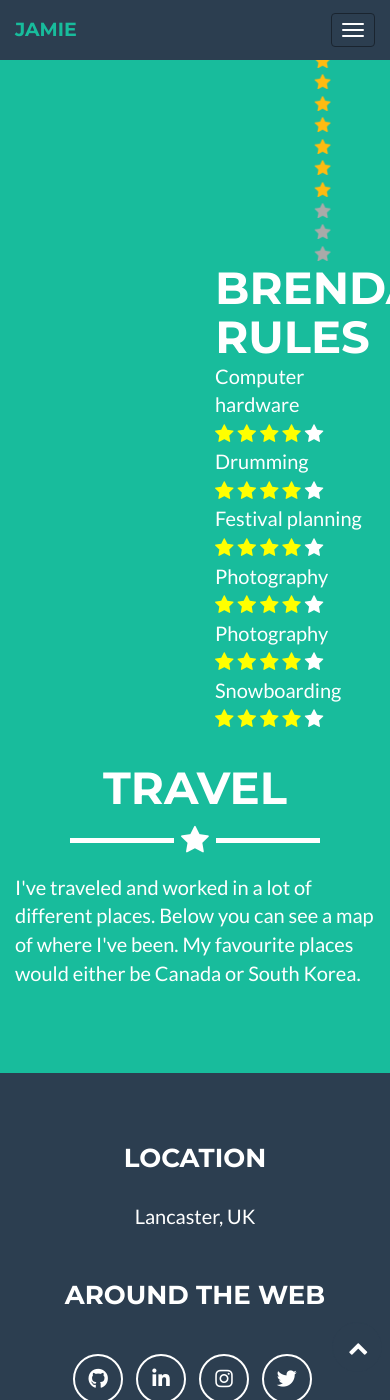
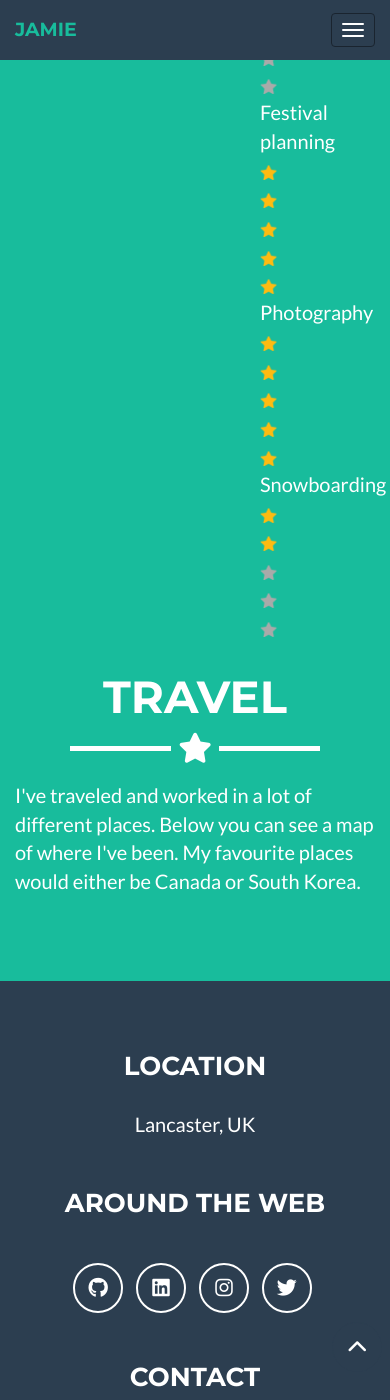
Before and after one commit to jamiedumayne/jamiedumayne.github.io, a Jekyll site: the page built from _posts/2014-07-18-project-1.markdown, in a window 390 px wide and 1400 px high, scrolled down 4813 px. Built offline with Jekyll 4.4.1, drawn with Linux system fonts in a browser that asks for light colours.

Commit message:
Update skills.html

```diff
--- a/_includes/skills.html
+++ b/_includes/skills.html
@@ -142,90 +142,36 @@
         <div class="col-lg-4 col-xs-2"></div>
           <div class="col-lg-2 col-xs-4">
             <p>Computer hardware<br>
-              Drumming<br>
-              Festival planning<br>
-              Photography<br>
-              Snowboarding<br>
-          </div>
-
-          <div class="col-lg-6 col-xs-4">
                <img src=img/star_full.png alt="Gold star" height="15">
                <img src=img/star_full.png alt="Gold star" height="15">
                <img src=img/star_full.png alt="Gold star" height="15">
                <img src=img/star_full.png alt="Gold star" height="15">
                <img src=img/star_empty.png alt="Empty star" height="15"><br>
-
+              Drumming<br>
                <img src=img/star_full.png alt="Gold star" height="15">
                <img src=img/star_full.png alt="Gold star" height="15">
                <img src=img/star_empty.png alt="Empty star" height="15">
                <img src=img/star_empty.png alt="Empty star" height="15">
                <img src=img/star_empty.png alt="Empty star" height="15"><br>
-
+              Festival planning<br>
                <img src=img/star_full.png alt="Gold star" height="15">
                <img src=img/star_full.png alt="Gold star" height="15">
                <img src=img/star_full.png alt="Gold star" height="15">
                <img src=img/star_full.png alt="Gold star" height="15">
                <img src=img/star_full.png alt="Gold star" height="15"><br>
-
+              Photography<br>
                <img src=img/star_full.png alt="Gold star" height="15">
                <img src=img/star_full.png alt="Gold star" height="15">
                <img src=img/star_full.png alt="Gold star" height="15">
                <img src=img/star_full.png alt="Gold star" height="15">
                <img src=img/star_full.png alt="Gold star" height="15"><br>
-
+              Snowboarding<br>
                <img src=img/star_full.png alt="Gold star" height="15">
                <img src=img/star_full.png alt="Gold star" height="15">
                <img src=img/star_empty.png alt="Empty star" height="15">
                <img src=img/star_empty.png alt="Empty star" height="15">
                <img src=img/star_empty.png alt="Empty star" height="15">
           </div>
-          <link rel="stylesheet" href="https://cdnjs.cloudflare.com/ajax/libs/font-awesome/4.7.0/css/font-awesome.min.css">
-<style>
-.checked {
-  color: yellow;
-}
-</style>
-</head>
-<body>
-
-<h2>Brenda Rules</h2>
-<p>Computer hardware<br>
-  <span class="fa fa-star checked"></span>
-  <span class="fa fa-star checked"></span>
-  <span class="fa fa-star checked"></span>
-  <span class="fa fa-star checked"></span>
-  <span class="fa fa-star"></span>
-
-Drumming<br>
-  <span class="fa fa-star checked"></span>
-  <span class="fa fa-star checked"></span>
-  <span class="fa fa-star checked"></span>
-  <span class="fa fa-star checked"></span>
-  <span class="fa fa-star"></span>
-Festival planning<br>
-  <span class="fa fa-star checked"></span>
-  <span class="fa fa-star checked"></span>
-  <span class="fa fa-star checked"></span>
-  <span class="fa fa-star checked"></span>
-  <span class="fa fa-star"></span>
-Photography<br>
-  <span class="fa fa-star checked"></span>
-  <span class="fa fa-star checked"></span>
-  <span class="fa fa-star checked"></span>
-  <span class="fa fa-star checked"></span>
-  <span class="fa fa-star"></span>
-Photography<br>
-  <span class="fa fa-star checked"></span>
-  <span class="fa fa-star checked"></span>
-  <span class="fa fa-star checked"></span>
-  <span class="fa fa-star checked"></span>
-  <span class="fa fa-star"></span>
-Snowboarding<br>
-  <span class="fa fa-star checked"></span>
-  <span class="fa fa-star checked"></span>
-  <span class="fa fa-star checked"></span>
-  <span class="fa fa-star checked"></span>
-  <span class="fa fa-star"></span>
         </div>
       </div>
     </div>
```
Lines whose indentation alone changed are shown as unchanged.
